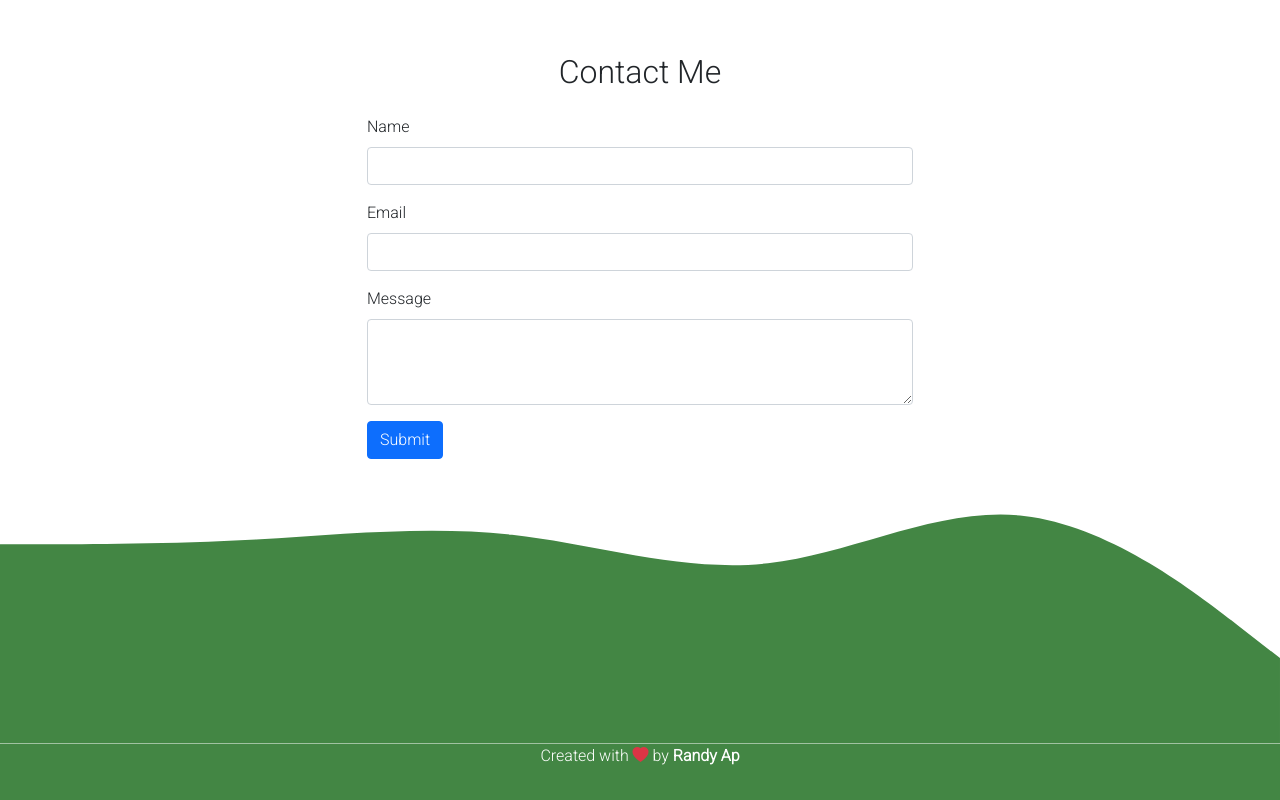
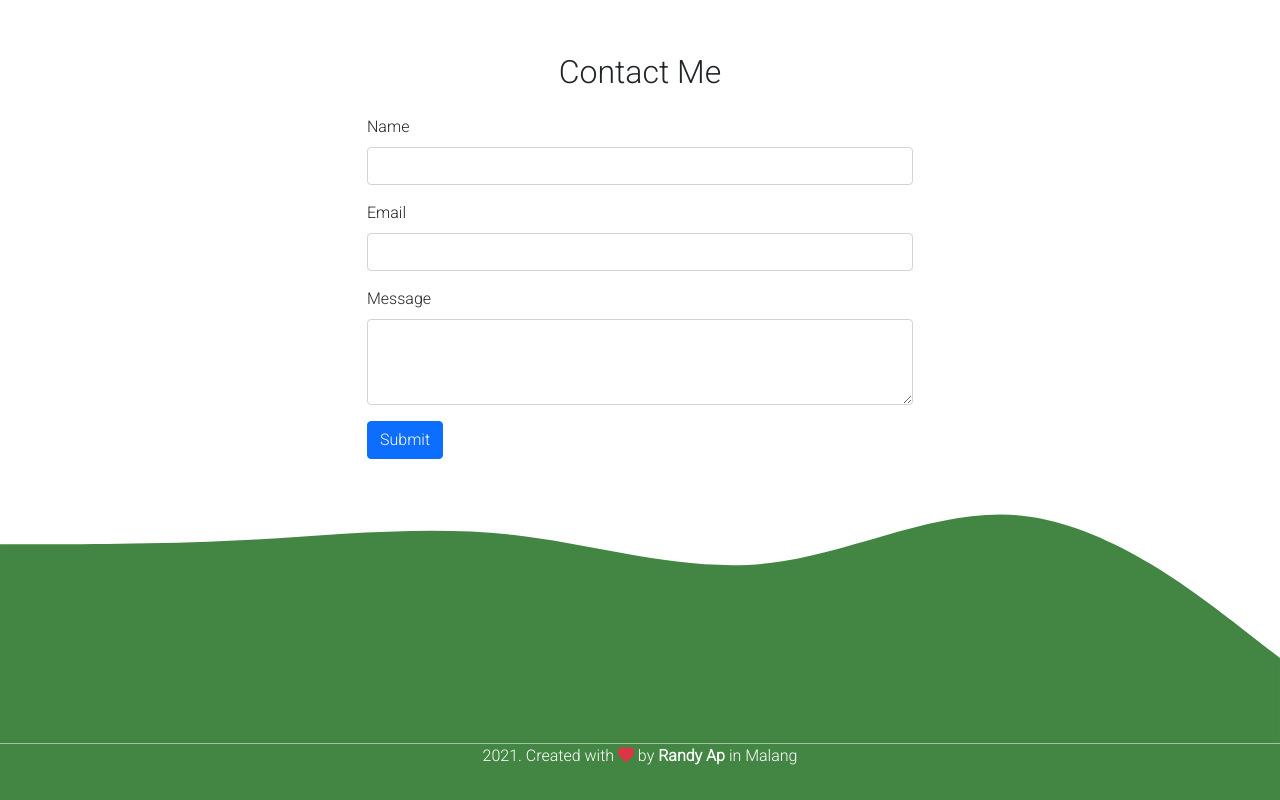
Before and after one commit to rrandykun/Portfolio-bootstrap5, a plain HTML site: page index.html in a window 1280 px wide. Shown: the part 3191-3991 px from the top of the page. Drawn offline with nearby package versions, Linux system fonts and the light colour scheme; a web font is replaced by a local one.

Commit message:
mengedit footer

```diff
--- a/index.html
+++ b/index.html
@@ -222,7 +222,7 @@
 
     <!-- Footer -->
     <footer style="background-color: #438644;" class="text-white text-center pb-3">
-        <p>Created with <i class="bi bi-heart-fill text-danger"></i> by <a href="https://github.com/rrandykun/" class="text-white fw-bold text-decoration-none">Randy Ap</a> </p>
+        <p>2021. Created with <i class="bi bi-heart-fill text-danger"></i> by <a href="https://github.com/rrandykun/" class="text-white fw-bold text-decoration-none">Randy Ap</a> in Malang </p>
     </footer>
     <!-- Akhir Footer -->
     <!-- Optional JavaScript; choose one of the two! -->
```
